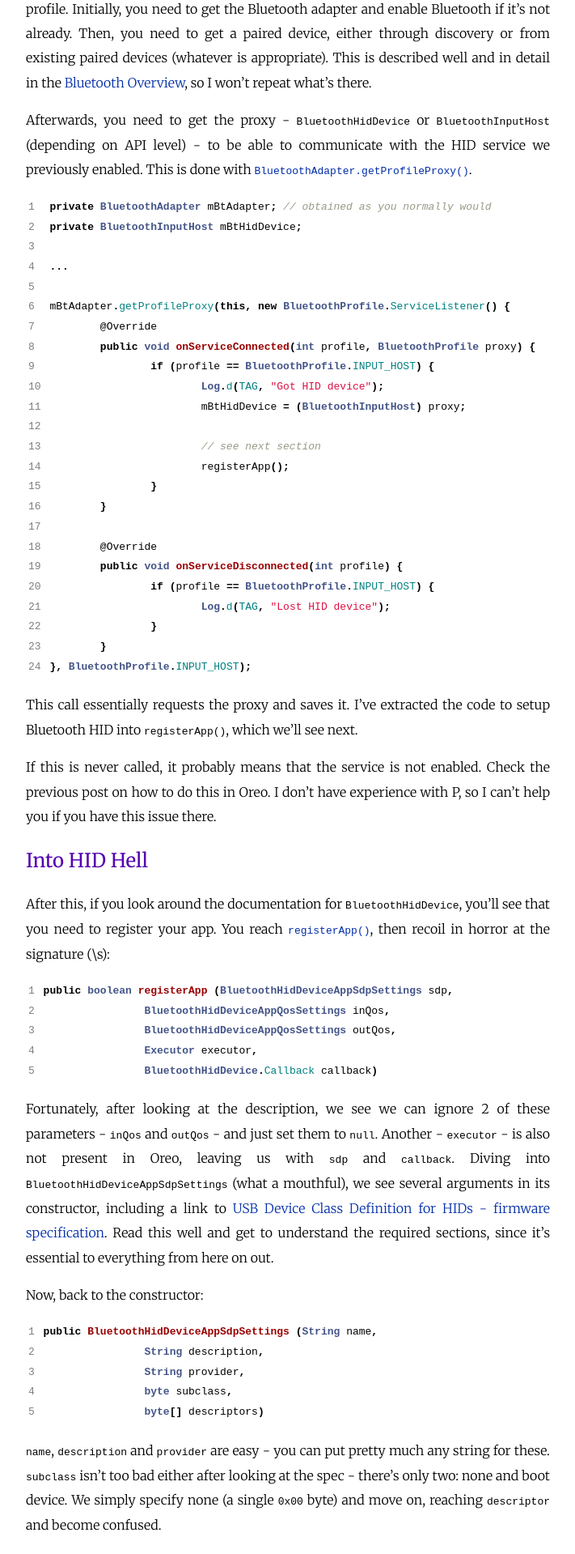
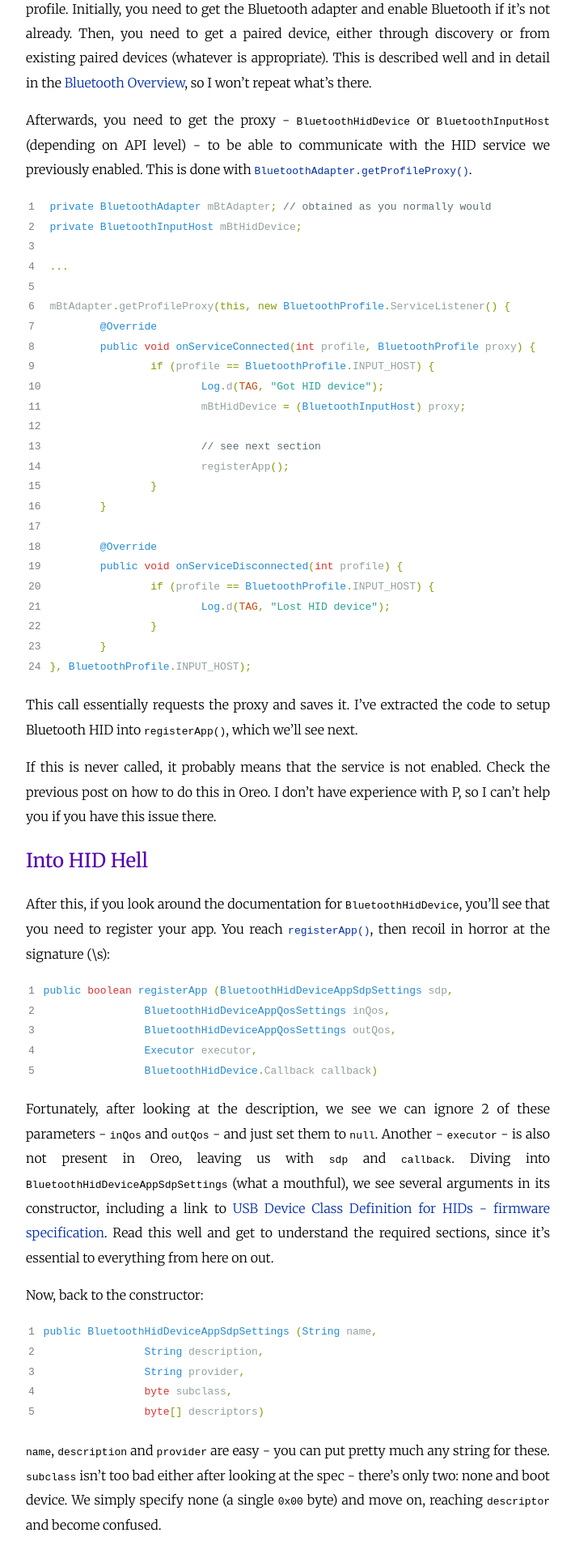
Before and after one commit to ralismark/ralismark.github.io, a Jekyll site: the page built from _posts/2019-01-07-bluehid-2.md, in a window 1280 px wide. Shown: the part 681-2600 px from the top of the page at 81% size, without its empty margins (284-995 px from the left). Built offline with Jekyll 4.4.1, drawn with Linux system fonts in a browser that asks for light colours; nearby versions of some CDN libraries.

Commit message:
Solarize code

```diff
--- a/_sass/syntax.scss
+++ b/_sass/syntax.scss
@@ -7,65 +7,76 @@
 		opacity: 0.5;
 	}
 
+	// source: https://gist.github.com/nicolashery/5765395
+	// other themes available at https://jwarby.github.io/jekyll-pygments-themes/languages/ruby.html
 	.rouge-code {
-		.c     { color: #998; font-style: italic } // Comment
-		.err   { color: #a61717; background-color: #e3d2d2 } // Error
-		.k     { font-weight: bold } // Keyword
-		.o     { font-weight: bold } // Operator
-		.cm    { color: #998; font-style: italic } // Comment.Multiline
-		.cp    { color: #999; font-weight: bold } // Comment.Preproc
-		.c1    { color: #998; font-style: italic } // Comment.Single
-		.cs    { color: #999; font-weight: bold; font-style: italic } // Comment.Special
-		.gd    { color: #000; background-color: #fdd } // Generic.Deleted
-		.gd .x { color: #000; background-color: #faa } // Generic.Deleted.Specific
-		.ge    { font-style: italic } // Generic.Emph
-		.gr    { color: #a00 } // Generic.Error
-		.gh    { color: #999 } // Generic.Heading
-		.gi    { color: #000; background-color: #dfd } // Generic.Inserted
-		.gi .x { color: #000; background-color: #afa } // Generic.Inserted.Specific
-		.go    { color: #888 } // Generic.Output
-		.gp    { color: #555 } // Generic.Prompt
-		.gs    { font-weight: bold } // Generic.Strong
-		.gu    { color: #aaa } // Generic.Subheading
-		.gt    { color: #a00 } // Generic.Traceback
-		.kc    { font-weight: bold } // Keyword.Constant
-		.kd    { font-weight: bold } // Keyword.Declaration
-		.kp    { font-weight: bold } // Keyword.Pseudo
-		.kr    { font-weight: bold } // Keyword.Reserved
-		.kt    { color: #458; font-weight: bold } // Keyword.Type
-		.m     { color: #099 } // Literal.Number
-		.s     { color: #d14 } // Literal.String
-		.na    { color: #008080 } // Name.Attribute
-		.nb    { color: #0086B3 } // Name.Builtin
-		.nc    { color: #458; font-weight: bold } // Name.Class
-		.no    { color: #008080 } // Name.Constant
-		.ni    { color: #800080 } // Name.Entity
-		.ne    { color: #900; font-weight: bold } // Name.Exception
-		.nf    { color: #900; font-weight: bold } // Name.Function
-		.nn    { color: #555 } // Name.Namespace
-		.nt    { color: #000080 } // Name.Tag
-		.nv    { color: #008080 } // Name.Variable
-		.ow    { font-weight: bold } // Operator.Word
-		.w     { color: #bbb } // Text.Whitespace
-		.mf    { color: #099 } // Literal.Number.Float
-		.mh    { color: #099 } // Literal.Number.Hex
-		.mi    { color: #099 } // Literal.Number.Integer
-		.mo    { color: #099 } // Literal.Number.Oct
-		.sb    { color: #d14 } // Literal.String.Backtick
-		.sc    { color: #d14 } // Literal.String.Char
-		.sd    { color: #d14 } // Literal.String.Doc
-		.s2    { color: #d14 } // Literal.String.Double
-		.se    { color: #d14 } // Literal.String.Escape
-		.sh    { color: #d14 } // Literal.String.Heredoc
-		.si    { color: #d14 } // Literal.String.Interpol
-		.sx    { color: #d14 } // Literal.String.Other
-		.sr    { color: #009926 } // Literal.String.Regex
-		.s1    { color: #d14 } // Literal.String.Single
-		.ss    { color: #990073 } // Literal.String.Symbol
-		.bp    { color: #999 } // Name.Builtin.Pseudo
-		.vc    { color: #008080 } // Name.Variable.Class
-		.vg    { color: #008080 } // Name.Variable.Global
-		.vi    { color: #008080 } // Name.Variable.Instance
-		.il    { color: #099 } // Literal.Number.Integer.Long
+		.c { color: #586e75 } /* Comment */
+		.err { color: #93a1a1 } /* Error */
+		.g { color: #93a1a1 } /* Generic */
+		.k { color: #859900 } /* Keyword */
+		.l { color: #93a1a1 } /* Literal */
+		.n { color: #93a1a1 } /* Name */
+		.o { color: #859900 } /* Operator */
+		.x { color: #cb4b16 } /* Other */
+		.p { color: #93a1a1 } /* Punctuation */
+		.cm { color: #586e75 } /* Comment.Multiline */
+		.cp { color: #859900 } /* Comment.Preproc */
+		.c1 { color: #586e75 } /* Comment.Single */
+		.cs { color: #859900 } /* Comment.Special */
+		.gd { color: #2aa198 } /* Generic.Deleted */
+		.ge { color: #93a1a1; font-style: italic } /* Generic.Emph */
+		.gr { color: #dc322f } /* Generic.Error */
+		.gh { color: #cb4b16 } /* Generic.Heading */
+		.gi { color: #859900 } /* Generic.Inserted */
+		.go { color: #93a1a1 } /* Generic.Output */
+		.gp { color: #93a1a1 } /* Generic.Prompt */
+		.gs { color: #93a1a1; font-weight: bold } /* Generic.Strong */
+		.gu { color: #cb4b16 } /* Generic.Subheading */
+		.gt { color: #93a1a1 } /* Generic.Traceback */
+		.kc { color: #cb4b16 } /* Keyword.Constant */
+		.kd { color: #268bd2 } /* Keyword.Declaration */
+		.kn { color: #859900 } /* Keyword.Namespace */
+		.kp { color: #859900 } /* Keyword.Pseudo */
+		.kr { color: #268bd2 } /* Keyword.Reserved */
+		.kt { color: #dc322f } /* Keyword.Type */
+		.ld { color: #93a1a1 } /* Literal.Date */
+		.m { color: #2aa198 } /* Literal.Number */
+		.s { color: #2aa198 } /* Literal.String */
+		.na { color: #93a1a1 } /* Name.Attribute */
+		.nb { color: #B58900 } /* Name.Builtin */
+		.nc { color: #268bd2 } /* Name.Class */
+		.no { color: #cb4b16 } /* Name.Constant */
+		.nd { color: #268bd2 } /* Name.Decorator */
+		.ni { color: #cb4b16 } /* Name.Entity */
+		.ne { color: #cb4b16 } /* Name.Exception */
+		.nf { color: #268bd2 } /* Name.Function */
+		.nl { color: #93a1a1 } /* Name.Label */
+		.nn { color: #93a1a1 } /* Name.Namespace */
+		.nx { color: #93a1a1 } /* Name.Other */
+		.py { color: #93a1a1 } /* Name.Property */
+		.nt { color: #268bd2 } /* Name.Tag */
+		.nv { color: #268bd2 } /* Name.Variable */
+		.ow { color: #859900 } /* Operator.Word */
+		.w { color: #93a1a1 } /* Text.Whitespace */
+		.mf { color: #2aa198 } /* Literal.Number.Float */
+		.mh { color: #2aa198 } /* Literal.Number.Hex */
+		.mi { color: #2aa198 } /* Literal.Number.Integer */
+		.mo { color: #2aa198 } /* Literal.Number.Oct */
+		.sb { color: #586e75 } /* Literal.String.Backtick */
+		.sc { color: #2aa198 } /* Literal.String.Char */
+		.sd { color: #93a1a1 } /* Literal.String.Doc */
+		.s2 { color: #2aa198 } /* Literal.String.Double */
+		.se { color: #cb4b16 } /* Literal.String.Escape */
+		.sh { color: #93a1a1 } /* Literal.String.Heredoc */
+		.si { color: #2aa198 } /* Literal.String.Interpol */
+		.sx { color: #2aa198 } /* Literal.String.Other */
+		.sr { color: #dc322f } /* Literal.String.Regex */
+		.s1 { color: #2aa198 } /* Literal.String.Single */
+		.ss { color: #2aa198 } /* Literal.String.Symbol */
+		.bp { color: #268bd2 } /* Name.Builtin.Pseudo */
+		.vc { color: #268bd2 } /* Name.Variable.Class */
+		.vg { color: #268bd2 } /* Name.Variable.Global */
+		.vi { color: #268bd2 } /* Name.Variable.Instance */
+		.il { color: #2aa198 } /* Literal.Number.Integer.Long */
 	}
 }
```
